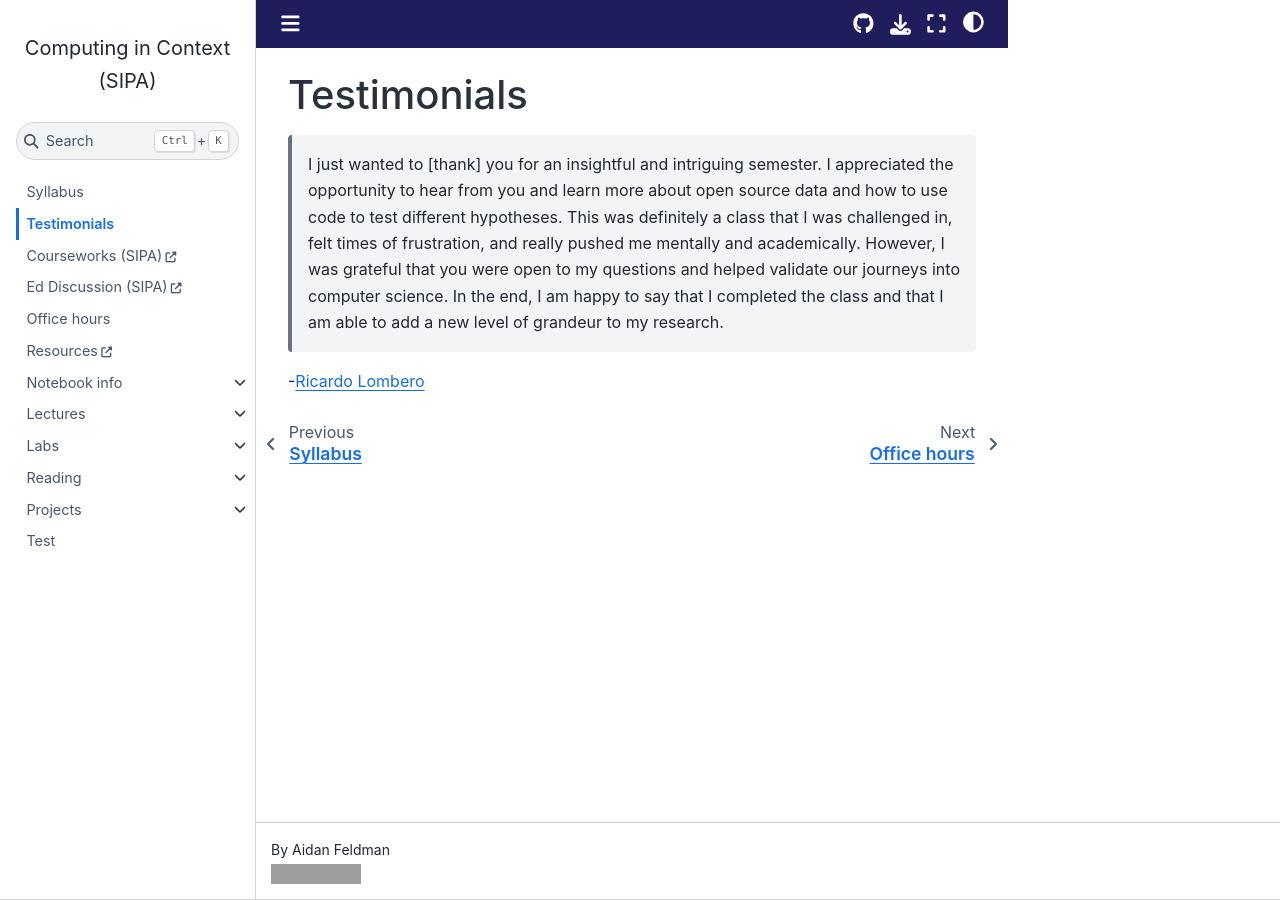
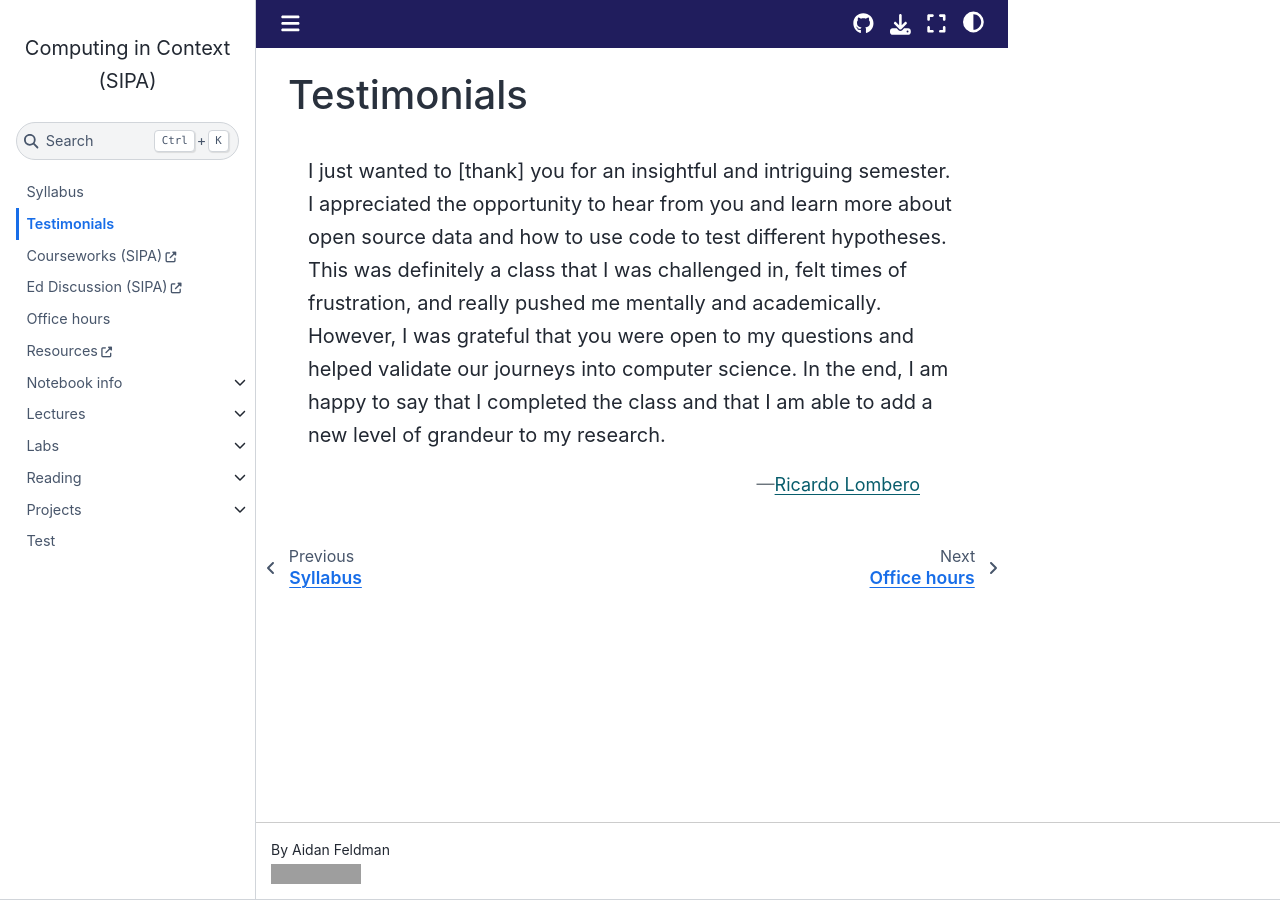
Before and after one commit to afeld/computing-in-context, a Jupyter Book: the page built from testimonials.md, in a window 1280 px wide. Built offline with Jupyter Book 1.0.4 settings and Sphinx 7.4.7 and the Sphinx Book theme 1.1.4, drawn with Linux system fonts in a browser that asks for light colours; pages that are not in the unit, such as notebooks, are missing from menus; comment, search, counter and statistics services are not loaded; grey boxes are pictures that could not be loaded.

Commit message:
use epigraph for quote

````diff
--- a/testimonials.md
+++ b/testimonials.md
@@ -1,5 +1,7 @@
 # Testimonials
 
-> I just wanted to [thank] you for an insightful and intriguing semester. I appreciated the opportunity to hear from you and learn more about open source data and how to use code to test different hypotheses. This was definitely a class that I was challenged in, felt times of frustration, and really pushed me mentally and academically. However, I was grateful that you were open to my questions and helped validate our journeys into computer science. In the end, I am happy to say that I completed the class and that I am able to add a new level of grandeur to my research.
+```{epigraph}
+I just wanted to [thank] you for an insightful and intriguing semester. I appreciated the opportunity to hear from you and learn more about open source data and how to use code to test different hypotheses. This was definitely a class that I was challenged in, felt times of frustration, and really pushed me mentally and academically. However, I was grateful that you were open to my questions and helped validate our journeys into computer science. In the end, I am happy to say that I completed the class and that I am able to add a new level of grandeur to my research.
 
--[Ricardo Lombero](https://cccct.law.columbia.edu/people/ricardo-lombera)
+-- [Ricardo Lombero](https://cccct.law.columbia.edu/people/ricardo-lombera)
+```
````
